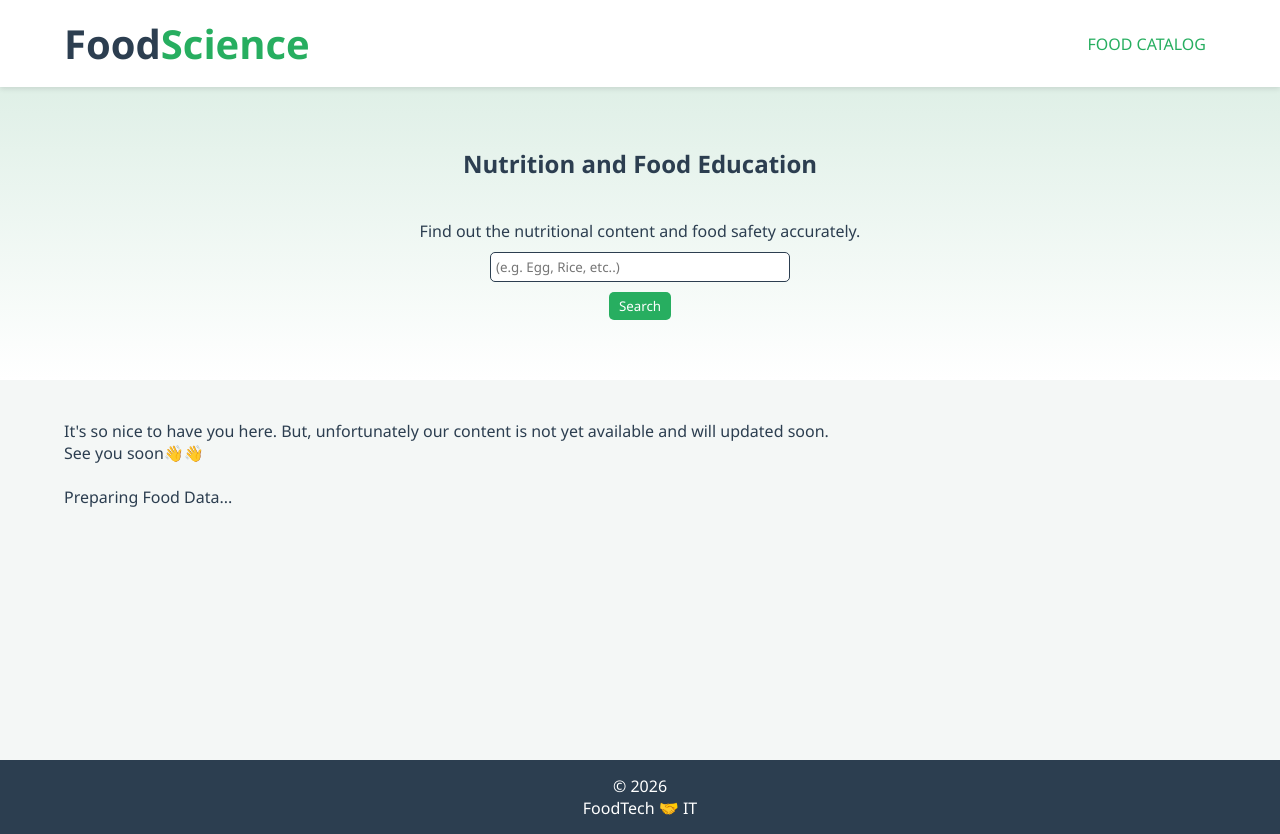
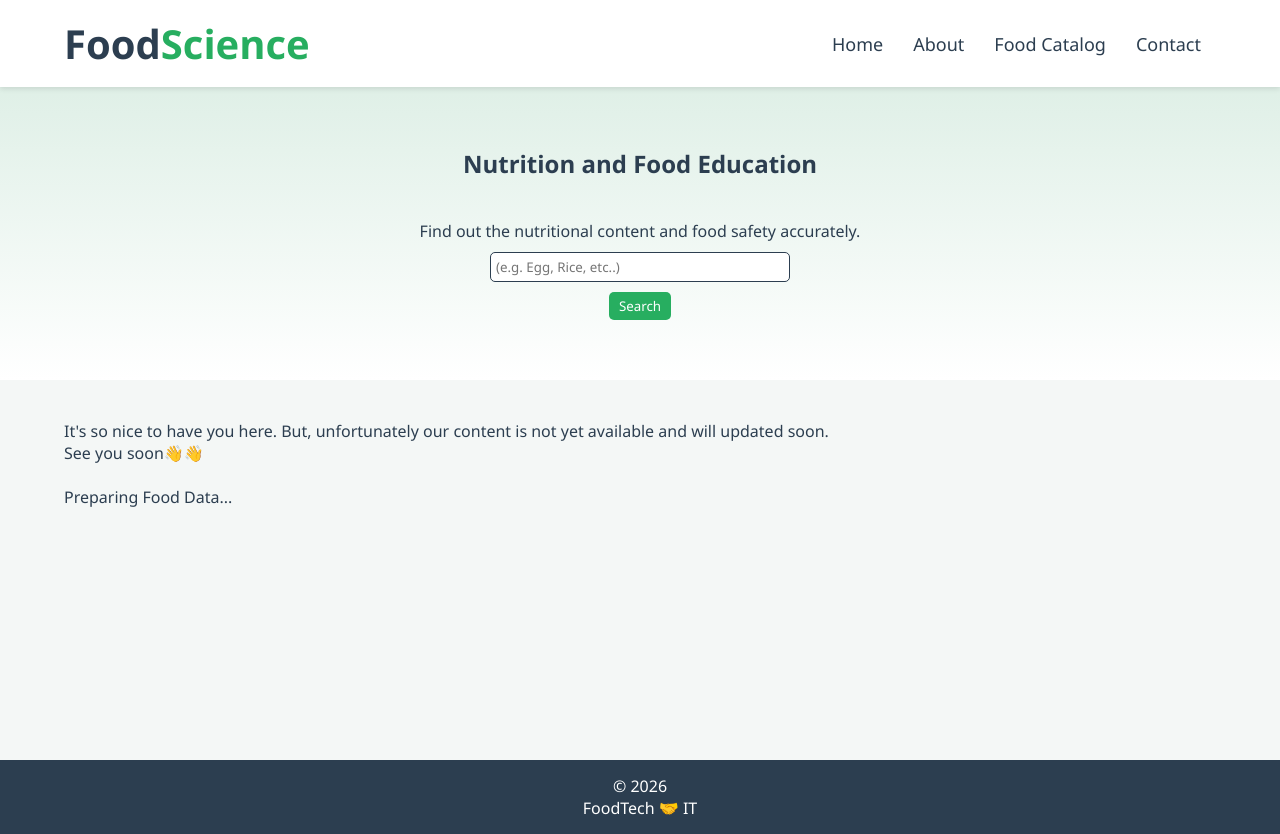
Before and after one commit to AhmadRidho01/gitWebsiteTekpang, a plain HTML site: page index.html in a window 1280 px wide. Drawn offline with Linux system fonts and the light colour scheme.

Commit message:
update hamburger menu

```diff
--- a/index.html
+++ b/index.html
@@ -9,27 +9,24 @@
 
   <body>
     <header>
-      <nav>
-        <div class="logo">Food<span>Science</span></div>
+      <div class="logo">Food<span>Science</span></div>
 
+      <!-- Input diletakkan di luar agar bisa mengontrol .menu melalui CSS -->
+      <input type="checkbox" id="menu-checkbox" class="menu-input" />
+
+      <label for="menu-checkbox" class="navbar-extra">
+        <span></span>
+        <span></span>
+        <span></span>
+      </label>
+
+      <nav class="navbar-nav">
         <ul>
-          <!-- <li>
-            <a href="#">HOME</a>
-          </li> -->
-          <li>
-            <a href="#">FOOD CATALOG</a>
-          </li>
-          <!-- <li>
-            <a href="#">JOURNAL</a>
-          </li> -->
+          <li><a href="#">Home</a></li>
+          <li><a href="#">About</a></li>
+          <li><a href="#">Food Catalog</a></li>
+          <li><a href="#">Contact</a></li>
         </ul>
-
-        <!-- <div class="menu-toggle">
-          <input type="checkbox" />
-          <span></span>
-          <span></span>
-          <span></span>
-        </div> -->
       </nav>
     </header>
 
--- a/script.js
+++ b/script.js
@@ -0,0 +1,16 @@
+const navbarNav = document.querySelector(".navbar-nav");
+const hamburger = document.querySelector(".navbar-extra");
+const menuInput = document.querySelector("#menu-checkbox");
+
+document.addEventListener("click", function (e) {
+  // Jika menu sedang terbuka (checked)
+  // DAN yang diklik bukan hamburger, bukan labelnya, dan bukan isi menu
+  if (
+    menuInput.checked &&
+    !hamburger.contains(e.target) &&
+    !navbarNav.contains(e.target) &&
+    e.target !== menuInput
+  ) {
+    menuInput.checked = false; // CSS akan otomatis menutup menu & mereset ikon X
+  }
+});
--- a/style.css
+++ b/style.css
@@ -57,9 +57,6 @@ header {
   position: sticky;
   top: 0;
   z-index: 9999;
-}
-
-nav {
   display: flex;
   justify-content: space-between;
   align-items: center;
@@ -76,25 +73,79 @@ nav {
   color: var(--color-primary);
 }
 
-nav ul {
-  /* display: none; */
-  list-style: none;
-  flex-direction: column;
-  width: 31%;
+/* 1. Chechbox Control (disembunyikan) */
+.menu-input {
+  display: none;
 }
 
-nav ul li {
-  margin: 10px 0;
-  text-align: center;
+/* 2. Hamburger Menu */
+.navbar-extra {
+  margin-left: auto;
+  display: flex;
+  flex-direction: column;
+  justify-content: space-between;
+  width: 28px;
+  height: 20px;
+  cursor: pointer;
+  z-index: 100;
 }
 
-nav ul li a {
-  text-decoration: none;
-  color: var(--color-primary);
-  font-weight: 400;
+.navbar-extra span {
+  display: block;
+  height: 3px;
+  width: 100%;
+  background: var(--dark-color);
+  border-radius: 10px;
+  transition: all 0.3s ease-in-out;
 }
 
-/* Hamburger Menu */
+/* Pengaturan titik putar agar presisi */
+.navbar-extra span:nth-child(1),
+.navbar-extra span:nth-child(2),
+.navbar-extra span:nth-child(3) {
+  transform-origin: left center;
+}
+
+/* Animasi X */
+.menu-input:checked + .navbar-extra span:nth-child(1) {
+  transform: translateY(0px) rotate(38deg);
+}
+.menu-input:checked + .navbar-extra span:nth-child(2) {
+  opacity: 0;
+}
+.menu-input:checked + .navbar-extra span:nth-child(3) {
+  transform: translateY(0px) rotate(-38deg);
+}
+
+/* Munculkan Menu */
+.menu-input:checked ~ .navbar-nav {
+  right: 0;
+}
+
+/* 3. Menu Navigasi (Mobile-First) */
+.navbar-nav {
+  position: fixed;
+  top: 0;
+  right: -100%;
+  width: 250px;
+  height: 100vh;
+  background: var(--light-bg);
+  transition: right 0.3s ease;
+  padding-top: 80px;
+  z-index: 99;
+}
+
+.navbar-nav ul {
+  list-style: none;
+}
+.navbar-nav ul li {
+  margin: 20px;
+}
+.navbar-nav ul li a {
+  color: var(--dark-color);
+  text-decoration: none;
+  font-size: 18px;
+}
 
 /* Hero Section */
 main {
@@ -165,23 +216,26 @@ footer {
 /* Media Queries */
 
 /* Tablet */
-@media (min-width: 600px) {
+@media (min-width: 650px) {
   .logo {
     font-size: var(--font-size-lg);
   }
 
-  nav ul {
+  .navbar-extra {
+    display: none;
+  }
+  .navbar-nav {
+    position: static;
+    height: auto;
+    width: auto;
+    background: none;
+    padding: 0;
+  }
+  .navbar-nav ul {
     display: flex;
-    flex-direction: row;
-    justify-content: flex-end;
   }
-
-  nav ul li {
-    margin: 0 10px;
-  }
-
-  header .menu-toggle {
-    display: none;
+  .navbar-nav ul li {
+    margin: 0 15px;
   }
 
   #food-container {
@@ -192,7 +246,7 @@ footer {
 
 /* Desktop */
 @media (min-width: 992px) {
-  nav ul li {
+  .navbar-extra ul li {
     margin-left: 20px;
   }
 
```
